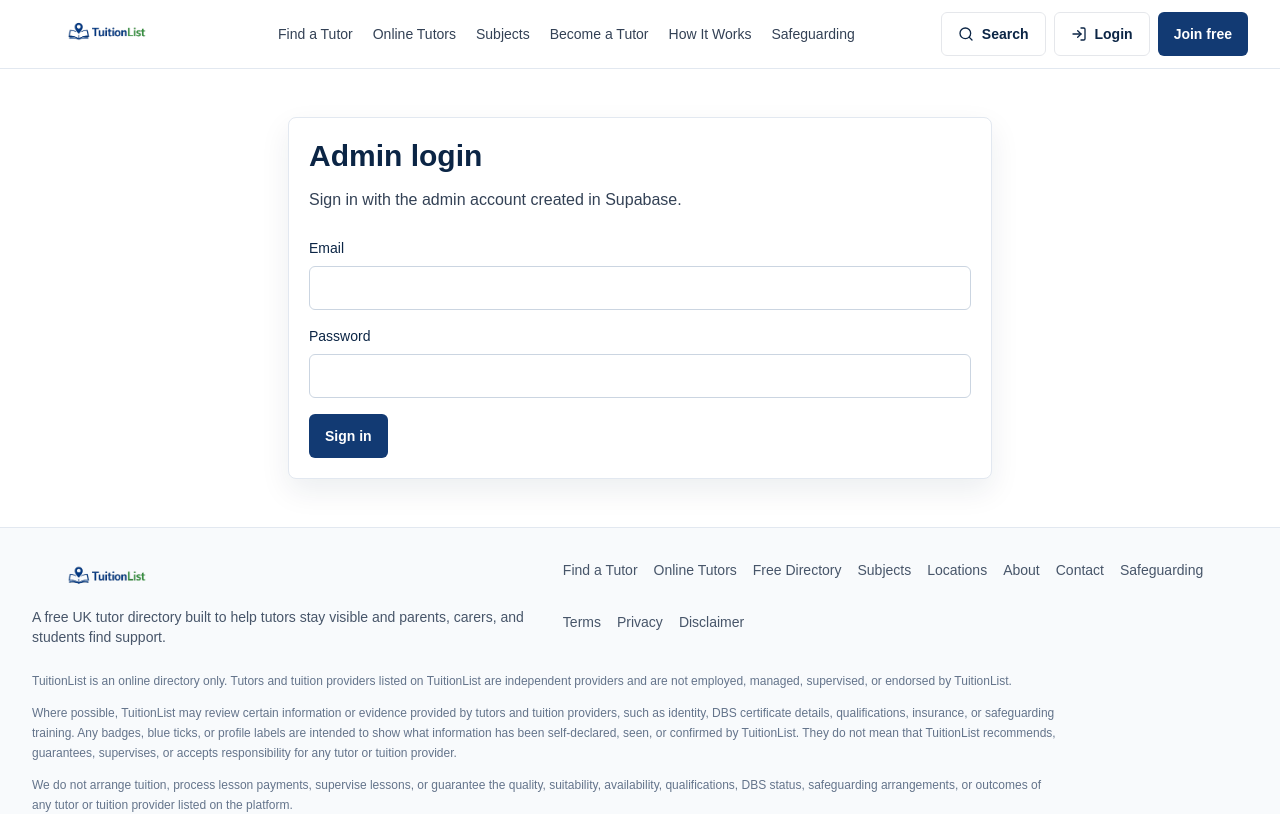
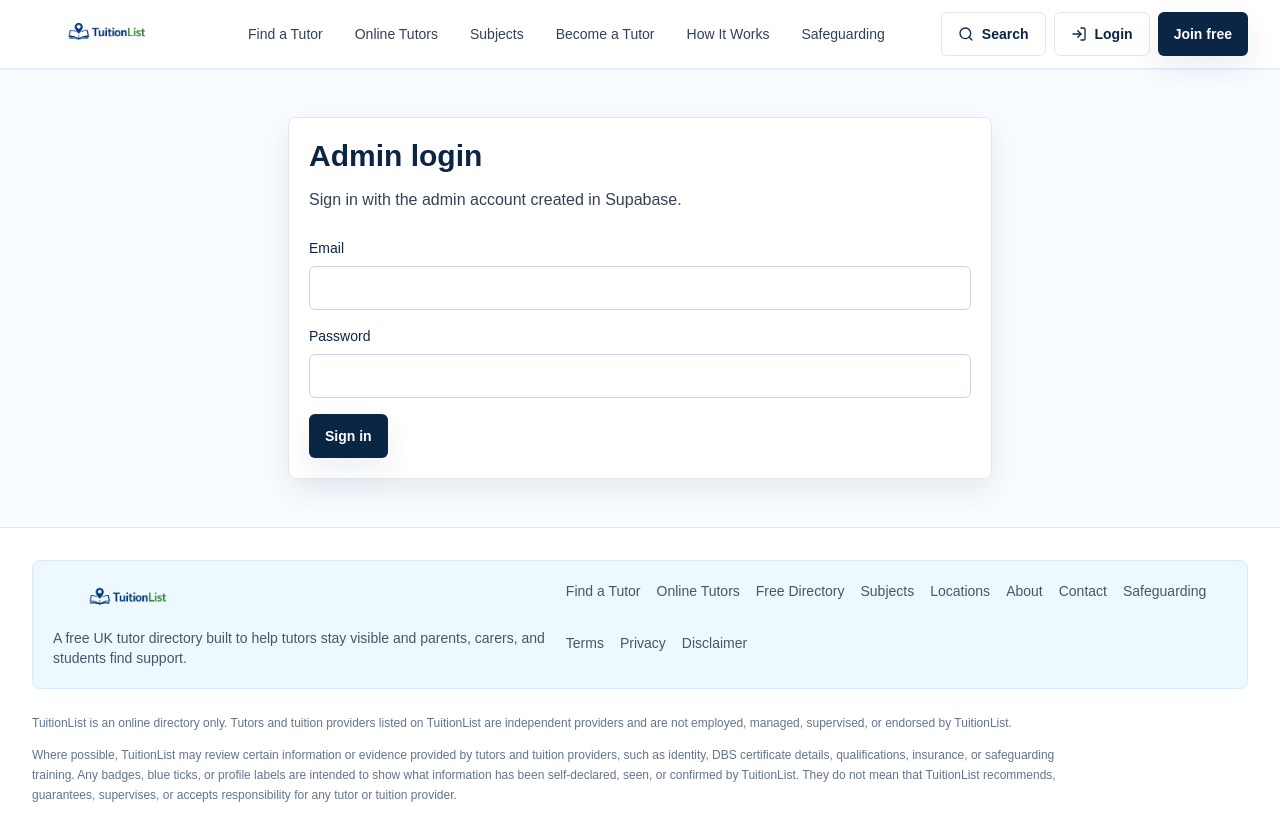
Before and after one commit to taranwalia/TuitionList, a Next.js app: page /admin/login in a window 1280 px wide. Shown: the top 814 px of the page. Built offline with nearby package versions, Linux system fonts and the light colour scheme; no server answers.

Commit message:
Modernise homepage UI and free directory positioning

```diff
--- a/app/globals.css
+++ b/app/globals.css
@@ -12,7 +12,7 @@
 
 body {
   margin: 0;
-  background: #ffffff;
+  background: #f8fbff;
   color: #0b2545;
   font-family: Arial, Helvetica, sans-serif;
 }
--- a/components/directory/search-box.tsx
+++ b/components/directory/search-box.tsx
@@ -4,7 +4,7 @@ import { Button, Field, inputClass } from "@/components/ui";
 
 export function SearchBox({ compact = false }: { compact?: boolean }) {
   return (
-    <form action="/find-a-tutor" className="grid gap-3 rounded-lg border border-slate-200 bg-white p-4 shadow-soft md:grid-cols-5">
+    <form action="/find-a-tutor" className="grid gap-3 rounded-lg border border-navy-100 bg-white p-4 shadow-lift md:grid-cols-5">
       <Field label="Subject">
         <select name="subject" className={inputClass} defaultValue="">
           <option value="">Any subject</option>
--- a/components/layout/site-footer.tsx
+++ b/components/layout/site-footer.tsx
@@ -1,4 +1,5 @@
 import { BrandLogo } from "@/components/layout/brand-logo";
+import Link from "next/link";
 
 const links = [
   ["Find a Tutor", "/find-a-tutor"],
@@ -16,9 +17,9 @@ const links = [
 
 export function SiteFooter() {
   return (
-    <footer className="border-t border-slate-200 bg-slate-50">
+    <footer className="border-t border-navy-100 bg-white">
       <div className="mx-auto grid max-w-7xl gap-6 px-4 py-8 sm:px-6 lg:px-8">
-        <div className="flex flex-col justify-between gap-4 md:flex-row">
+        <div className="flex flex-col justify-between gap-4 rounded-lg border border-navy-100 bg-sky-50 p-5 md:flex-row">
           <div>
             <BrandLogo imageClassName="h-9 w-36" />
             <p className="mt-1 max-w-2xl text-sm text-slate-600">
@@ -27,9 +28,9 @@ export function SiteFooter() {
           </div>
           <nav className="flex flex-wrap gap-4 text-sm font-medium text-slate-600">
             {links.map(([label, href]) => (
-              <a key={href} href={href} className="hover:text-navy-900">
+              <Link key={href} href={href} className="hover:text-navy-900">
                 {label}
-              </a>
+              </Link>
             ))}
           </nav>
         </div>
--- a/components/layout/site-header.tsx
+++ b/components/layout/site-header.tsx
@@ -19,14 +19,14 @@ export async function SiteHeader() {
   const dashboardHref = user?.role === "admin" ? "/admin" : "/tutor-dashboard";
 
   return (
-    <header className="sticky top-0 z-40 border-b border-slate-200 bg-white/95 backdrop-blur">
+    <header className="sticky top-0 z-40 border-b border-navy-100 bg-white/95 shadow-sm backdrop-blur">
       <div className="mx-auto flex max-w-7xl items-center justify-between gap-4 px-4 py-3 sm:px-6 lg:px-8">
         <Link href="/" className="flex items-center" aria-label="TuitionList home">
           <BrandLogo />
         </Link>
         <nav className="hidden items-center gap-5 text-sm font-medium text-slate-700 md:flex">
           {navItems.map(([label, href]) => (
-            <Link key={href} href={href} className="hover:text-navy-800">
+            <Link key={href} href={href} className="rounded-md px-1.5 py-1 hover:bg-sky-50 hover:text-navy-900">
               {label}
             </Link>
           ))}
--- a/components/ui.tsx
+++ b/components/ui.tsx
@@ -1,4 +1,5 @@
 import type { ButtonHTMLAttributes, HTMLAttributes, ReactNode } from "react";
+import Link from "next/link";
 import { cn } from "@/lib/utils";
 
 export function Button({
@@ -9,9 +10,9 @@ export function Button({
   return (
     <button
       className={cn(
-        "inline-flex min-h-11 items-center justify-center rounded-md px-4 py-2 text-sm font-semibold transition",
-        variant === "primary" && "bg-navy-800 text-white hover:bg-navy-900",
-        variant === "secondary" && "border border-navy-200 bg-white text-navy-900 hover:bg-navy-50",
+        "inline-flex min-h-11 items-center justify-center rounded-md px-4 py-2 text-sm font-semibold transition focus:outline-none focus:ring-2 focus:ring-leaf-100",
+        variant === "primary" && "bg-navy-900 text-white shadow-soft hover:bg-navy-800",
+        variant === "secondary" && "border border-navy-200 bg-white text-navy-900 hover:border-navy-300 hover:bg-sky-50",
         variant === "ghost" && "text-navy-800 hover:bg-navy-50",
         className
       )}
@@ -32,18 +33,18 @@ export function LinkButton({
   variant?: "primary" | "secondary" | "ghost";
 }) {
   return (
-    <a
+    <Link
       href={href}
       className={cn(
-        "inline-flex min-h-11 items-center justify-center rounded-md px-4 py-2 text-sm font-semibold transition",
-        variant === "primary" && "bg-navy-800 text-white hover:bg-navy-900",
-        variant === "secondary" && "border border-navy-200 bg-white text-navy-900 hover:bg-navy-50",
+        "inline-flex min-h-11 items-center justify-center rounded-md px-4 py-2 text-sm font-semibold transition focus:outline-none focus:ring-2 focus:ring-leaf-100",
+        variant === "primary" && "bg-navy-900 text-white shadow-soft hover:bg-navy-800",
+        variant === "secondary" && "border border-navy-200 bg-white text-navy-900 hover:border-navy-300 hover:bg-sky-50",
         variant === "ghost" && "text-navy-800 hover:bg-navy-50",
         className
       )}
     >
       {children}
-    </a>
+    </Link>
   );
 }
 
@@ -82,4 +83,4 @@ export function Field({
 }
 
 export const inputClass =
-  "min-h-11 rounded-md border border-slate-300 bg-white px-3 py-2 text-sm text-navy-900 outline-none transition placeholder:text-slate-400 focus:border-navy-700 focus:ring-2 focus:ring-navy-100";
+  "min-h-11 rounded-md border border-slate-300 bg-white px-3 py-2 text-sm text-navy-900 outline-none transition placeholder:text-slate-400 focus:border-leaf-600 focus:ring-2 focus:ring-leaf-100";
--- a/tailwind.config.ts
+++ b/tailwind.config.ts
@@ -22,10 +22,22 @@ const config: Config = {
           100: "#d1fadf",
           600: "#039855",
           700: "#027a48"
+        },
+        gold: {
+          50: "#fff7e6",
+          100: "#ffedbf",
+          500: "#f59e0b",
+          700: "#b45309"
+        },
+        sky: {
+          50: "#eef9ff",
+          100: "#d9f1ff",
+          600: "#0284c7"
         }
       },
       boxShadow: {
-        soft: "0 12px 30px rgba(11, 37, 69, 0.08)"
+        soft: "0 12px 30px rgba(11, 37, 69, 0.08)",
+        lift: "0 22px 60px rgba(11, 37, 69, 0.13)"
       }
     }
   },
```
Also changed, not shown: app/page.tsx (+36 -19 lines).
